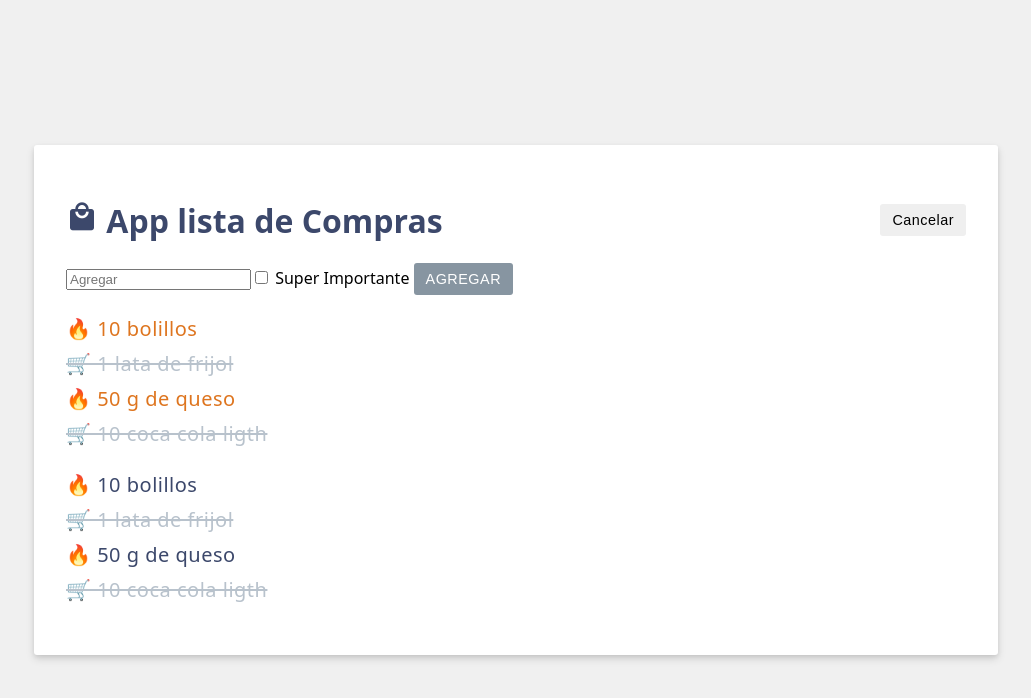
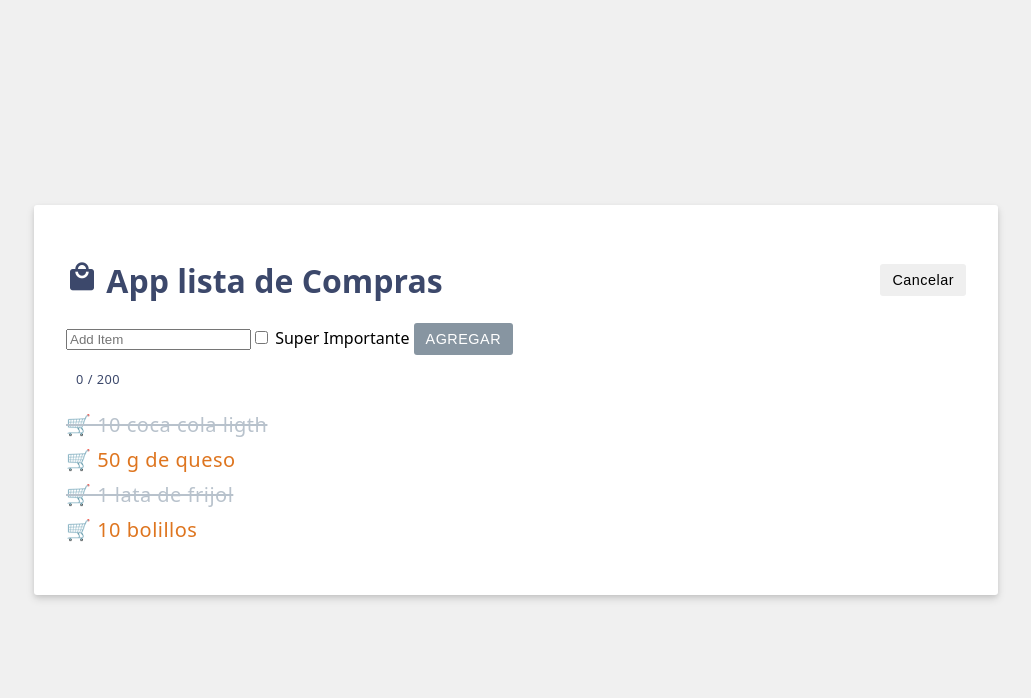
Before and after one commit to enriquevmz/DADM-24, a Vue app: page / in a window 1280 px wide. Shown: the top 698 px of the page, without its empty margins (124-1155 px from the left). Built offline with nearby package versions, Linux system fonts and the light colour scheme.

Commit message:
🌟Propiedades de computadoras

```diff
--- a/src/App.vue
+++ b/src/App.vue
@@ -1,30 +1,58 @@
 <script setup>
-import { ref } from "vue";
+import { ref, computed } from "vue";
 //modelo
 const header = ref('App lista de Compras');
 //---- items ----
 //Item model
 const items = ref([
-    {id:'0', label: '10 bolillos', purchased: false, priority: true},
-    {id:'1', label: '1 lata de frijol', purchased: true, priority: false},
-    {id:'2', label: '50 g de queso', purchased: false, priority: true},
-    {id:'3', label: '10 coca cola ligth', purchased: true, priority: false}
+    {id:'0', label: '10 bolillos', purchased: false, highPriority: true},
+    {id:'1', label: '1 lata de frijol', purchased: true, highPriority: false},
+    {id:'2', label: '50 g de queso', purchased: false, highPriority: true},
+    {id:'3', label: '10 coca cola ligth', purchased: true, highPriority: false}
 ]);
+
+
 //Add item
 const saveItem = () => {
-   items.value.push({id: items.value.length + 1, label: newItem.value});
-   //Clear the input
-   newItem.value = '';
+    //Metodo para agregar otro item a la lista
+    items.value.push({
+      id: items.value.length + 1,
+      label: newItem.value,
+      highPriority: newItemHighPriority.value
+    });
+    //reiniciando la entrada de texto
+    newItem.value = '';
+    newItemHighPriority.value = false;
 };
+
 
 //---- formulario -----
 
 const newItem = ref('');
 const newItemHighPriority = ref(false);
 const editing = ref(true);
-const activateEdition = (activate) => {
-    editing.value = activate;
+
+
+const doEdit = (edit)=>{
+  editing.value = edit;
+  // Limpiando la entrada de texto
+  // en caso de que se oculte o muestre
+  // el formulario
+  newItem.value = "";
+  newItemHighPriority.value = false;
 };
+const togglePurchased = (item) => {
+  item.purchased = !item.purchased;
+};
+
+
+// Propiedad computada
+const characterCount = computed(() => {
+  return newItem.value.length;
+});
+
+// Creando propiedad computada que invierte items de la lista
+const reversedItems = computed(() => [...items.value].reverse());
 
 </script>
 
@@ -36,8 +64,8 @@ const activateEdition = (activate) => {
  </i>
      {{ header }}
 </h1>
-<button v-if="editing" class="btn" @click="activateEdition(false)">Cancelar</button>
-<button v-else class="btn btn-primary"  @click="activateEdition(true)">Agregar Articulo</button>
+<button v-if="editing" class="btn" @click="doEdit(false)">Cancelar</button>
+<button v-else class="btn btn-primary"  @click="doEdit(true)">Agregar Articulo</button>
 </div>
 
 
@@ -49,7 +77,7 @@ const activateEdition = (activate) => {
 
     <!-- entrada de texto -->
     <input type="text"
-    placeholder="Agregar"
+    placeholder="Add Item "
     v-model.trim="newItem">
 
     <!-- Caja de seleccion de prioridad -->
@@ -63,25 +91,35 @@ const activateEdition = (activate) => {
     :disabled="newItem.length === 0"
     class="btn btn-primary">
     AGREGAR</button>
+    <p class="counter">
+    {{characterCount}} / 200
+  </p>
 
 </form>
-<!--Lista Objetos -->
+
+<!--Lista Objetos-->
     <ul>
-        <li v-for="({label,id, purchased, priority}, i) in items"
+        <li v-for="({label,id, purchased, highPriority}, index) in reversedItems"
+         @click="togglePurchased(reversedItems[index])"
          :key="id"
-         :class="{strikeout: purchased, priority: priority}"
+         :class="{strikeout: purchased, priority: highPriority}"
          class="amazing">
             {{ priority ? "🔥": "🛒"}} {{ label }}
         </li>
     </ul>
-<!--Lista Arreglos  -->
+
+
+<!--Lista Arreglos
 <ul>
-        <li v-for="({label,id, purchased, priority}, i) in items"
-         :key="id"
-         :class="[purchased ? 'strikeout': '', priority ? 'prioroty': '']">
-            {{ priority ? "🔥": "🛒"}} {{ label }}
-        </li>
-    </ul>
+  <li
+      v-for="item in reversedItems"
+      @click="togglePurchased(item)"
+      v-bind:key="item.id"
+      :class="{ strikeout: item.purchased, priority: item.highPriority }"
+    >
+     {{ label }}
+</li>
+    </ul>-->
     <p v-if="items.length === 0">🥀 NO HAY ELEMENTOS EN LA LISTA 🥀</p>
 </template>
 
```
